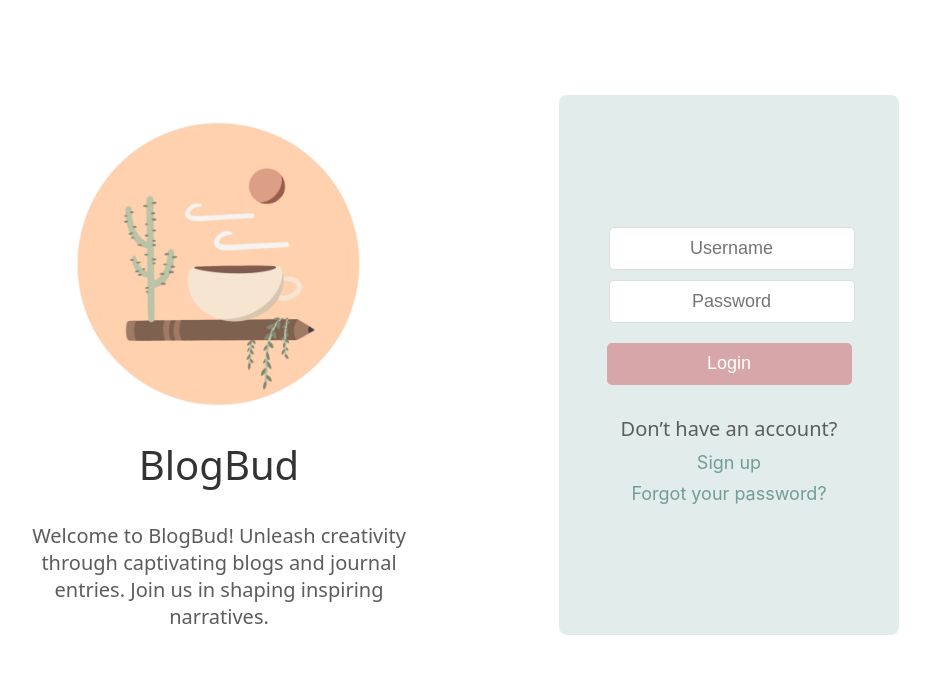
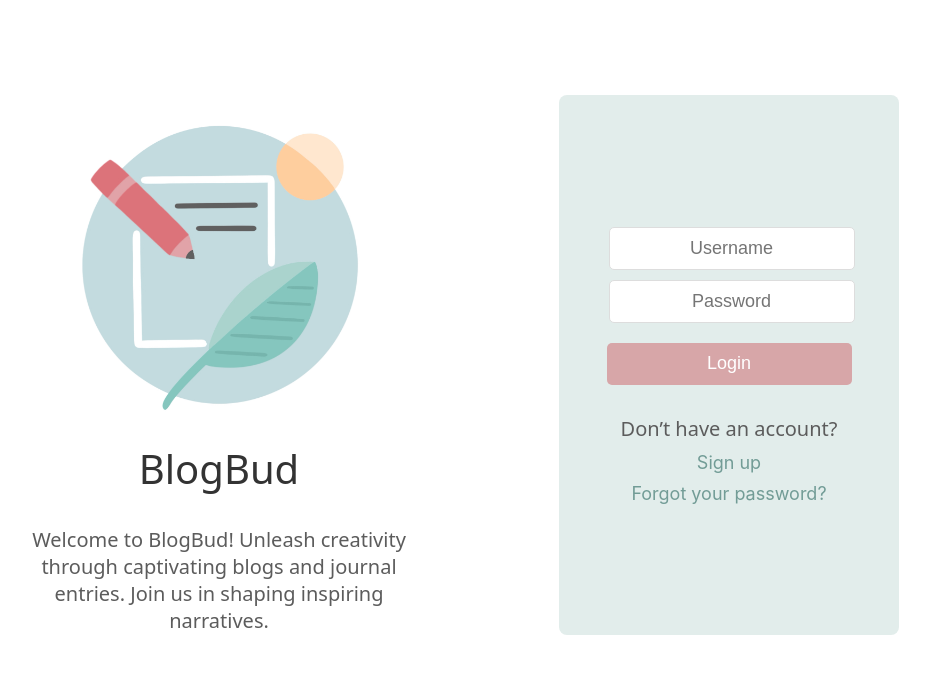
Before and after one commit to juliatok/WebDev_Project, a React (Create React App) app in the folder blogbud/frontend/: page / in a window 1280 px wide. Shown: the top 674 px of the page, without its empty margins (191-1121 px from the left). Built offline with nearby package versions, Linux system fonts and the light colour scheme; a web font is replaced by a local one.

Commit message:
change signup and login logo

```diff
--- a/blogbud/frontend/src/components/login.js
+++ b/blogbud/frontend/src/components/login.js
@@ -23,7 +23,7 @@ function Login() {
   return (
     <div className="containerj">
       <div className="brand-section">
-        <img src="./images/coffee_logo.png" alt="BlogBud Logo" className="logo" />
+        <img src="./images/blogbud_logo.png" alt="BlogBud Logo" className="logo" />
         <h1>BlogBud</h1>
         <p>
         Welcome to BlogBud!
--- a/blogbud/frontend/src/components/signup.js
+++ b/blogbud/frontend/src/components/signup.js
@@ -24,7 +24,7 @@ function Signup() {
   return (
     <div className="containerj">
       <div className="brand-section">
-        <img src="./images/coffee_logo.png" alt="BlogBud Logo" className="logo" />
+        <img src="./images/blogbud_logo.png" alt="BlogBud Logo" className="logo" />
         <h1>BlogBud</h1>
         <p>
         Welcome to BlogBud!
```
Also changed, not shown: blogbud/frontend/public/images/blogbud_logo.png (added), blogbud/frontend/public/images/coffee_logo.png (deleted).
